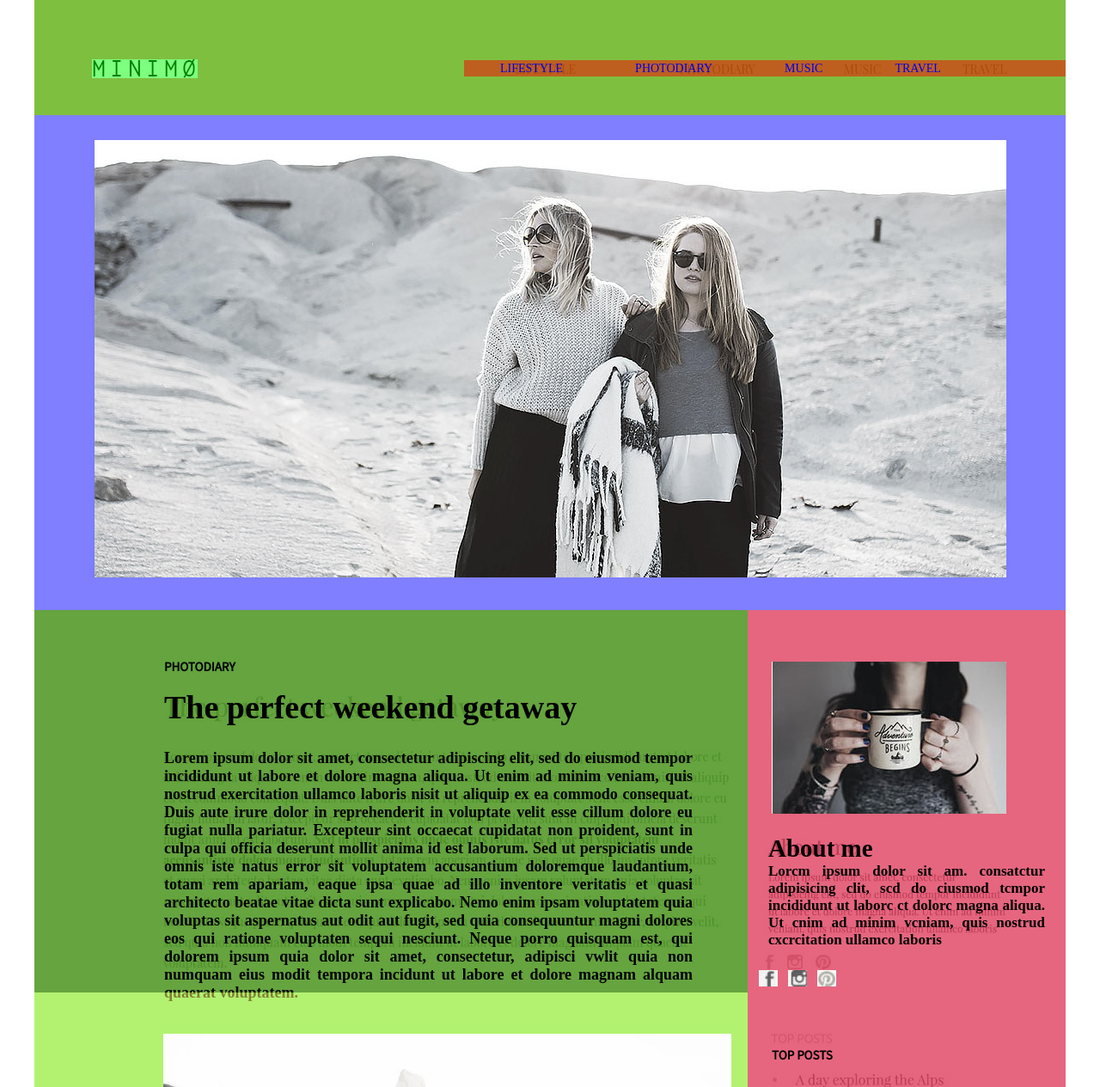
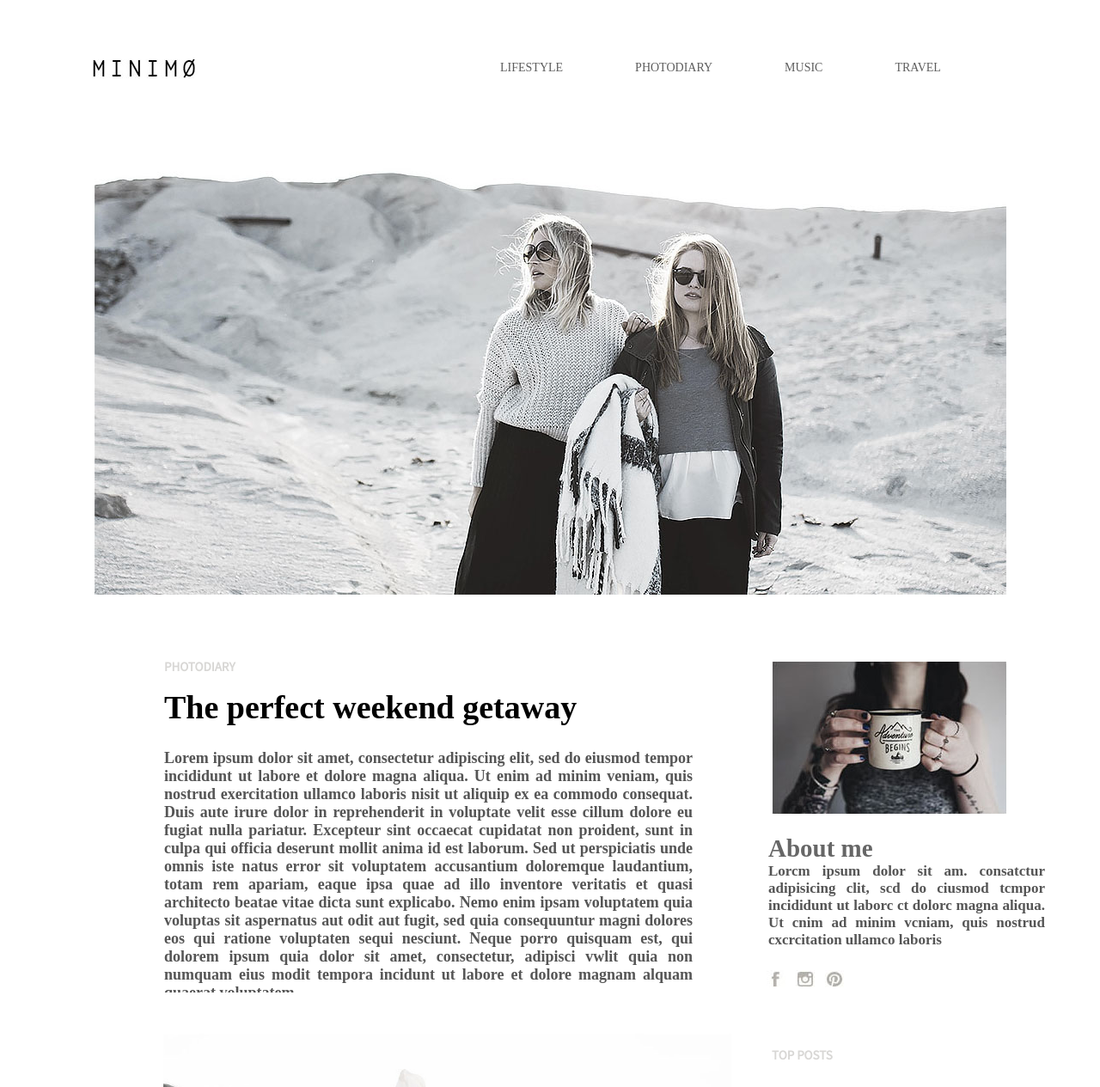
Before and after one commit to Cookiespex/minimablog, a plain HTML site: page travel.html in a window 1280 px wide. Shown: the top 1265 px of the page at 86% size. Drawn offline with Linux system fonts and the light colour scheme; a web font is replaced by a local one.

Commit message:
Pagina terminada

```diff
--- a/css/estilos.css
+++ b/css/estilos.css
@@ -12,7 +12,13 @@ body{
 /*=============================================
 CABEZOTE
 =============================================*/
-header{
+#naveg{
+	position: relative;
+	margin: auto;
+	width: 1200px;
+	height: 134px;
+}
+#naveg header{
 	position: relative;
 	margin: auto;
 	width: 1200px;
@@ -29,25 +35,19 @@ header{
 /*=============================================
 BARRA DE NAVEGACION
 =============================================*/
-nav{
+#naveg nav ul{
 	position: relative;
-	margin: auto;
-	width: 1200px;
-	height: 134px;
-}
-nav ul{
-	position: relative;
-	top: 70px;
+	top: -65px;
 	left: 500px;
 	width: 700px;
-	height: 19px;
 }
-nav ul li{
+#naveg nav ul li{
 	position: relative;
 	float: left;
 	text-align: center;
 	margin: 2px 42px;
 	font-size: 14px;
+	color: #5e5e5e;
 }
 /*=============================================
 SLIDE
@@ -85,6 +85,7 @@ PARRAFO
 	font-family: 'Source Sans Pro', sans-serif;
 	font-size: 15px;
 	margin: 56px 151px;
+	color: #d8d7d5;
 }
 #paragrhap article h1{
 	font-family: kepler-std-semicondensed-dis, serif;
@@ -100,6 +101,7 @@ PARRAFO
 	text-align: justify;
 	font-size: 18px;
 	margin: 68px 151px;
+	color: #555555;
 }
 /*=============================================
 TITULO
@@ -175,6 +177,7 @@ section ul li p{
 	font-weight: 700;
 	font-style: normal;
 	text-align: justify;
+	color: #555555;
 }
 /*=============================================
 BOTTOM
@@ -284,6 +287,7 @@ BOTTEM
 	font-weight: 700;
 	font-style: normal;
 	text-align: justify;
+	color: #555555;
 }
 /*=============================================
 BOTON
--- a/css/music.css
+++ b/css/music.css
@@ -12,7 +12,13 @@ body{
 /*=============================================
 CABEZOTE
 =============================================*/
-header{
+#naveg{
+	position: relative;
+	margin: auto;
+	width: 1200px;
+	height: 134px;
+}
+#naveg header{
 	position: relative;
 	margin: auto;
 	width: 1200px;
@@ -29,25 +35,19 @@ header{
 /*=============================================
 BARRA DE NAVEGACION
 =============================================*/
-nav{
+#naveg nav ul{
 	position: relative;
-	margin: auto;
-	width: 1200px;
-	height: 134px;
-}
-nav ul{
-	position: relative;
-	top: 70px;
+	top: -65px;
 	left: 500px;
 	width: 700px;
-	height: 19px;
 }
-nav ul li{
+#naveg nav ul li{
 	position: relative;
 	float: left;
 	text-align: center;
 	margin: 2px 42px;
 	font-size: 14px;
+	color: #5e5e5e;
 }
 /*=============================================
 SLIDE
@@ -298,6 +298,8 @@ COMENTARIOS
 	border-color: ;
 	width: 795px;
 	height: 71px;
+	font-family: 'Source Sans Pro', sans-serif;
+	color: #d8d7d5;
 }
 #comentarios article ul{
 	position: absolute;
--- a/css/travel.css
+++ b/css/travel.css
@@ -6,20 +6,24 @@
 	font-family: ;
 }
 body{
-	background: url(../img/back3.jpg);
-	background-position: top center;
-	height: 1200px;
+	background: url(../img/background3.jpg);
+	background-repeat: repeat;
 }
 /*=============================================
 CABEZOTE
 =============================================*/
-header{
+#naveg{
 	position: relative;
 	margin: auto;
 	width: 1200px;
 	height: 134px;
-	background: rgba(255,0,0,.5);
-	/*background: #ffffff;*/
+}
+#naveg header{
+	position: relative;
+	margin: auto;
+	width: 1200px;
+	height: 134px;
+	background: #ffffff;
 }
 #logo{
 	position: absolute;
@@ -27,32 +31,23 @@ header{
 	left: 67px;
 	width: 123px;
 	height: 22px;
-	background: rgba(0,0,255,.5);
 }
 /*=============================================
 BARRA DE NAVEGACION
 =============================================*/
-nav{
+#naveg nav ul{
 	position: relative;
-	margin: auto;
-	width: 1200px;
-	height: 134px;
-	background: rgba(0,255,0,.5);
-}
-nav ul{
-	position: relative;
-	top: 70px;
+	top: -65px;
 	left: 500px;
 	width: 700px;
-	height: 19px;
-	background: rgba(300,0,0,.5);
 }
-nav ul li{
+#naveg nav ul li{
 	position: relative;
 	float: left;
 	text-align: center;
 	margin: 2px 42px;
 	font-size: 14px;
+	color: #5e5e5e;
 }
 /*=============================================
 SLIDE
@@ -62,8 +57,7 @@ SLIDE
 	margin: auto;
 	width: 1200px;
 	height: 576px;
-	background: rgba(0,0,300,.5);
-	/*background: #ffffff;*/
+	background: #ffffff;
 }
 #slide img{
 	position: relative;
@@ -80,21 +74,18 @@ section{
 	margin: auto;
 	width: 1200px;
 	height: 2739px;
-	background: rgba(155,155,255,.5);
 }
 /*===== SECPRIN ======*/
 #secprin{
 	position: absolute;
 	width: 830px;
 	height: 2739px;
-	background: rgba(0,255,0,.5);
 }
 /*=====  PARAGRHAP ======*/
 #paragrhap{
 	width: 830px;
 	height: 445px;
-	background: rgba(100,100,0,.5);
-	/*background: #ffffff;*/
+	background: #ffffff;
 }
 #paragrhap article{
 	position: absolute;
@@ -105,6 +96,7 @@ section{
 	font-family: 'Source Sans Pro', sans-serif;
 	font-size: 15px;
 	margin: 56px 151px;
+	color: #d8d7d5;
 }
 #paragrhap article h1{
 	font-family: kepler-std-semicondensed-dis, serif;
@@ -122,6 +114,7 @@ section{
 	margin-top: 67px;
 	margin-left: 151px;
 	margin-right: 64px;
+	color: #555555;
 }
 /*===== FOTOS ======*/
 #fotos{
@@ -129,7 +122,7 @@ section{
 	width: 830px;
 	height: 1680px;
 	top: 445px;
-	background: rgba(290,290,100,.5);
+	background: #ffffff;
 }
 #fotos ul li img{
 	width: 661px;
@@ -143,7 +136,7 @@ section{
 	width: 830px;
 	height: 450px;
 	top: 2125px;
-	background: rgba(100,255,255,.5);
+	background: #ffffff;
 }
 #textu article{
 	position: absolute;
@@ -159,6 +152,7 @@ section{
 	margin-top: 5px;
 	margin-left: 151px;
 	margin-right: 64px;
+	color: #555555;
 }
 /*===== REDES ======*/
 #redes{
@@ -166,7 +160,7 @@ section{
 	width: 830px;
 	height: 164px;
 	top: 2575px;
-	background: rgba(350,0,0,.5);
+	background: #ffffff;
 }
 #redes ul{
 	position: absolute;
@@ -176,7 +170,7 @@ section{
 	height: 20px;
 	font-size: 12px;
 	text-align: center;
-	background: rgba(200,200,0,.5);
+	color: #d8d7d5;
 }
 #redes ul#re{
 	position: absolute;
@@ -184,7 +178,6 @@ section{
 	left: 660px;
 	width: 160px;
 	height: 20px;
-	background: rgba(100,55,240,.5);
 }
 #redes ul#re li{
 	position: relative;
@@ -221,7 +214,7 @@ aside{
 	left: 830px;
 	width: 370px;
 	height: 2739px;
-	background: rgba(255,0,0,.5);
+	background: #ffffff;
 }
 aside img#as{
 	margin-top: 60px;
@@ -233,6 +226,7 @@ aside article h1{
 	font-weight: 700;
 	font-style: normal;
 	font-size: 29px;
+	color: #666666;
 }
 aside article p{
 	font-family: kepler-std-semicondensed-dis, serif;
@@ -240,6 +234,7 @@ aside article p{
 	font-style: normal;
 	text-align: justify;
 	font-size: 17px;
+	color: #555555;
 }
 aside ul{
 	width: 120px;
@@ -249,21 +244,21 @@ aside ul li{
 	position: relative;
 	float: left;
 	width: 22px;
-	height: 19px;
-	left: 7px;
+	height: 20px;
+	left: 16px;
 	margin: 5px 6px;
 }
-aside ul li:first-child{background: url(../img/inc1.jpg);
+aside ul li:first-child{background: url(../img/asifk.jpg);
 	background-size: cover;
 }
-aside ul li:nth-child(2){background: url(../img/inc3.jpg);
+aside ul li:nth-child(2){background: url(../img/asiim.jpg);
 	background-size: cover;
 }
-aside ul li:last-child{background: url(../img/red5.jpg);
+aside ul li:last-child{background: url(../img/asips.jpg);
 	background-size: cover;
 }
 aside ul li a{float: left;
-	width: 20px;
+	width: 22px;
 	height: 20px;
 }
 aside h2{
@@ -271,11 +266,13 @@ aside h2{
 	margin-left: 28px;
 	font-family: 'Source Sans Pro', sans-serif;
 	font-size: 15px;
+	color: #d8d7d5;
 }
 aside ol{
 	margin-top: 31px;
 	margin-left: 56px;
 	font-size: 15px;
+	color: #555555;
 }
 aside ol li{list-style-type: disc;}
 aside img#ofer{
@@ -290,7 +287,6 @@ BOTTOM
 	margin: auto;
 	width: 1200px;
 	height: 434px;
-	background: rgba(0,190,0,.5);
 }
 #bottom article{
 	position: absolute;
@@ -314,6 +310,7 @@ BOTTOM
 	font-size: 17px;
 	margin-left: 153px;
 	margin-top: 66px;
+	color: #d8d7d5;
 }
 #bottom article h1{
 	font-family: kepler-std-semicondensed-dis, serif;
@@ -325,6 +322,7 @@ BOTTOM
 	left: 90px;
 	font-size: 24px;
 	margin: 18px 73px;
+	color: #5d5d5d;
 }
 /*=============================================
 COMENTARIOS
@@ -334,7 +332,6 @@ COMENTARIOS
 	margin: auto;
 	width: 1200px;
 	height: 649px;
-	background: rgba(0,0,190,.5);
 }
 #comentarios article{
 	position: absolute;
@@ -348,6 +345,7 @@ COMENTARIOS
 	font-size: 17px;
 	margin-top: 64px;
 	margin-left: 151px;
+	color: #d8d7d5;
 }
 #comentarios article img{
 	position: absolute;
@@ -361,6 +359,7 @@ COMENTARIOS
 	font-family: 'Source Sans Pro', sans-serif;
 	font-size: 15px;
 	margin-left: 256px;
+	color: #5e5e5e;
 }
 #comentarios article p{
 	position: absolute;
@@ -370,12 +369,14 @@ COMENTARIOS
 	text-align: justify;
 	font-size: 15px;
 	margin-left: 256px;
+	color: #555555;
 }
 #comentarios article h4{
 	position: absolute;
 	font-family: 'Source Sans Pro', sans-serif;
 	font-size: 15px;
 	margin-left: 256px;
+	color: #d8d7d5;
 }
 #comentarios article form textarea{
 	margin-left: 250px;
@@ -383,6 +384,8 @@ COMENTARIOS
 	border-color: ;
 	width: 795px;
 	height: 71px;
+	font-family: 'Source Sans Pro', sans-serif;
+	color: #d8d7d5;
 }
 #comentarios article ul{
 	position: absolute;
@@ -413,6 +416,7 @@ COMENTARIOS
 	font-family: 'Source Sans Pro', sans-serif;
 	margin-left: 852px;
 	font-size: 15px;
+	color: #d8d7d5;
 }
 /*=============================================
 FOOTER
@@ -422,8 +426,7 @@ footer{
 	margin: auto;
 	width: 1200px;
 	height: 95px;
-	background: rgba(255,155,255,.5);
-	/*background: #f3f3f3;*/
+	background: #f3f3f3;
 }
 footer ul{
 	position: relative;
--- a/travel.html
+++ b/travel.html
@@ -13,10 +13,12 @@
 </head>
 <body>
 	<!--CABESOTE-->
+	<div id="naveg">
 	<header>
 		<div id="logo">
-			<a href="index.html"><img src="img/logoc.jpg" width="100%" alt="logotipo minimablog"></a>
+			<a href="index.html"><img src="img/logoc.jpg" width="100%" alt=""></a>
 		</div>
+	</header>
 	<!--FIN CABESOTE-->
 	<!--BARRA DE NAVEGACION-->
 	<nav>
@@ -27,7 +29,7 @@
 			<a href="travel.html"><li>TRAVEL</li></a>
 		</ul>
 	</nav>
-	</header>
+	</div>
 	<!--FIN BARRA DE NAVEGACION-->
 	<!--SLIDE-->
 	<div id="slide">
@@ -120,7 +122,7 @@
 			<p>Sed ul perspiciaLis unde omnis isle naLus error sit voluptatem accusantium doloremque.</p><br><br>
 			<h4>REPLY</h4><br><br><br><br>
 			<img src="img/comen3.jpg" width="100%">
-			<form><textarea placeholder="JOIN THE DISCUSSION"  id="mensaje"></textarea></form><br>
+			<form><textarea placeholder="  JOIN THE DISCUSSION"  id="mensaje"></textarea></form><br>
 			<h2>CONNECTED WIHT</h2><ul><li><a href="https://twitter.com" target="_blank"></a></li><li><a href="https://www.facebook.com" target="_blank"></a></li></ul>
 		</article>
 	</div>
```
Also changed, not shown: index.html (+4 -2 lines), music.html (+5 -3 lines), img/asifk.jpg (added), img/asiim.jpg (added), img/asips.jpg (added).
